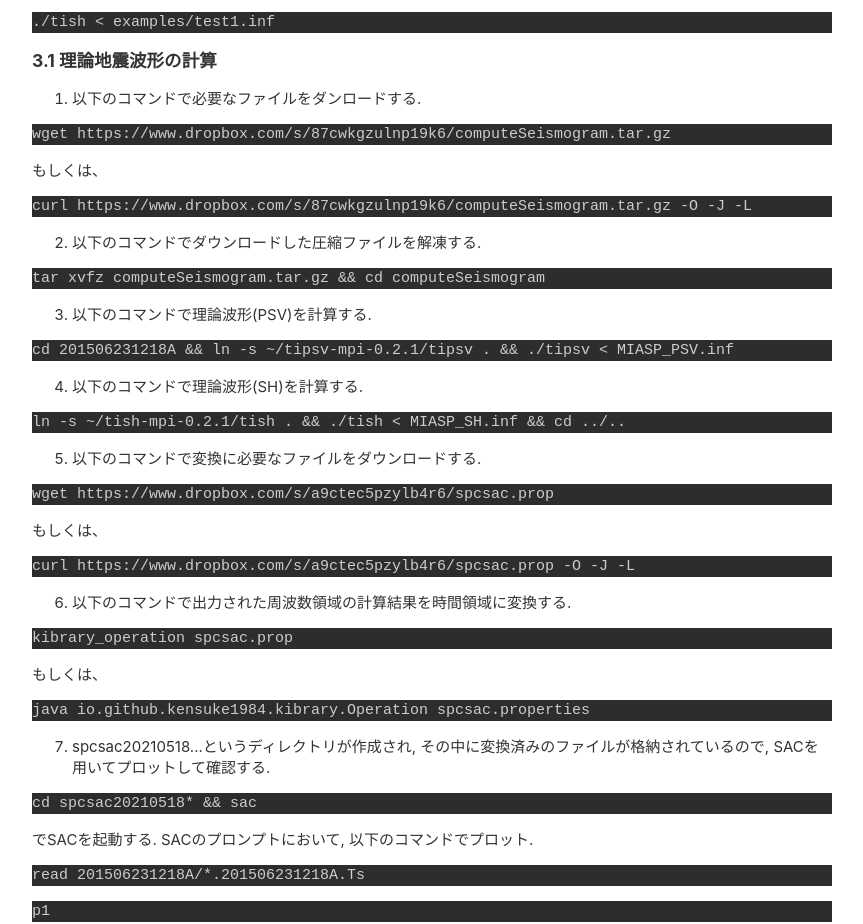
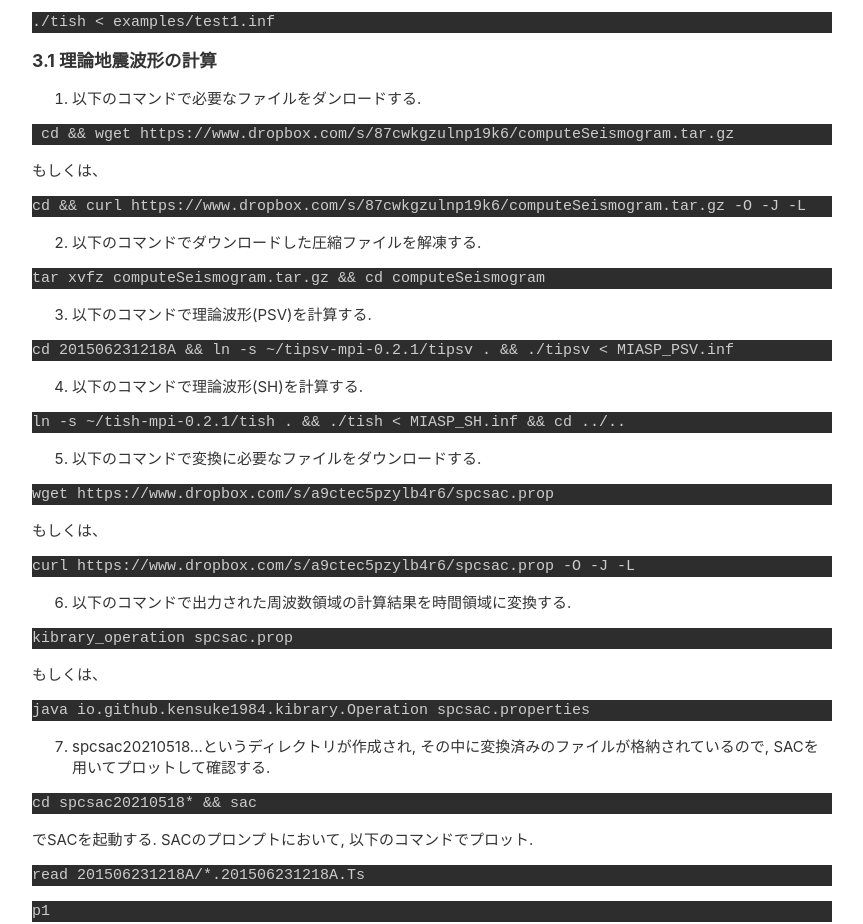
Before and after one commit to yuki0317/SyoZemi2021, a plain HTML site: page resume/May18/第三回（May 18, 2021）.html in a window 1280 px wide. Shown: the part 1871-2795 px from the top of the page, without its empty margins (208-1071 px from the left). Drawn offline with Linux system fonts and the light colour scheme.

Commit message:
minor update

```diff
--- a/resume/May18/第三回（May 18, 2021）.html
+++ b/resume/May18/第三回（May 18, 2021）.html
@@ -88,10 +88,10 @@
 <ol>
 <li>以下のコマンドで必要なファイルをダンロードする.</li>
 </ol>
-<pre><div class="ace-tomorrow-night-eighties"><div class="ace_static_highlight" style="counter-reset:ace_line 0"><div class="ace_line">wget https://www.dropbox.com/s/87cwkgzulnp19k6/computeSeismogram.tar.gz
+<pre><div class="ace-tomorrow-night-eighties"><div class="ace_static_highlight" style="counter-reset:ace_line 0"><div class="ace_line"> cd &amp;&amp; wget https://www.dropbox.com/s/87cwkgzulnp19k6/computeSeismogram.tar.gz
 </div></div></div></pre>
 <p>もしくは、</p>
-<pre><div class="ace-tomorrow-night-eighties"><div class="ace_static_highlight" style="counter-reset:ace_line 0"><div class="ace_line">curl https://www.dropbox.com/s/87cwkgzulnp19k6/computeSeismogram.tar.gz -O -J -L
+<pre><div class="ace-tomorrow-night-eighties"><div class="ace_static_highlight" style="counter-reset:ace_line 0"><div class="ace_line">cd &amp;&amp; curl https://www.dropbox.com/s/87cwkgzulnp19k6/computeSeismogram.tar.gz -O -J -L
 </div></div></div></pre>
 <ol start="2">
 <li>以下のコマンドでダウンロードした圧縮ファイルを解凍する.</li>
```
